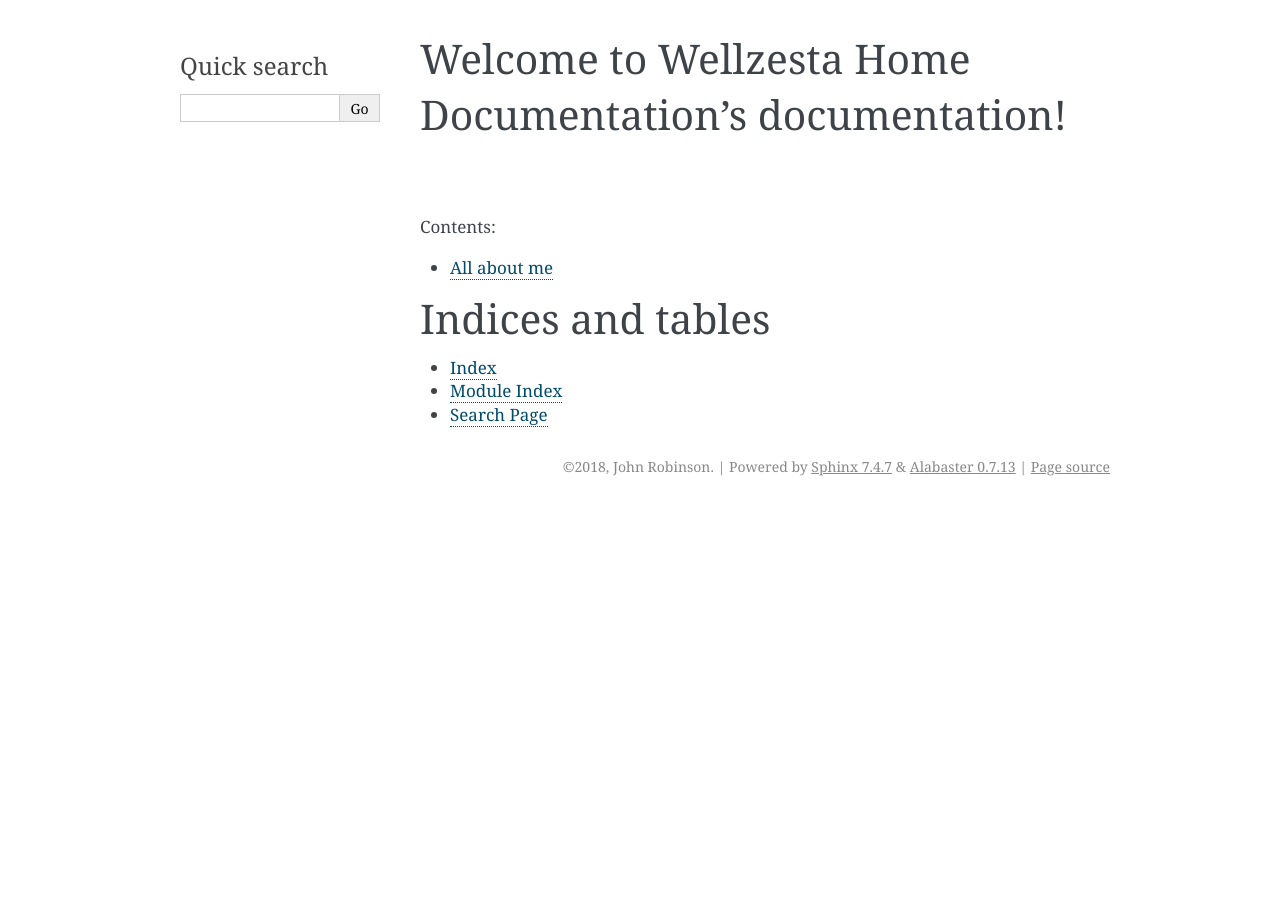
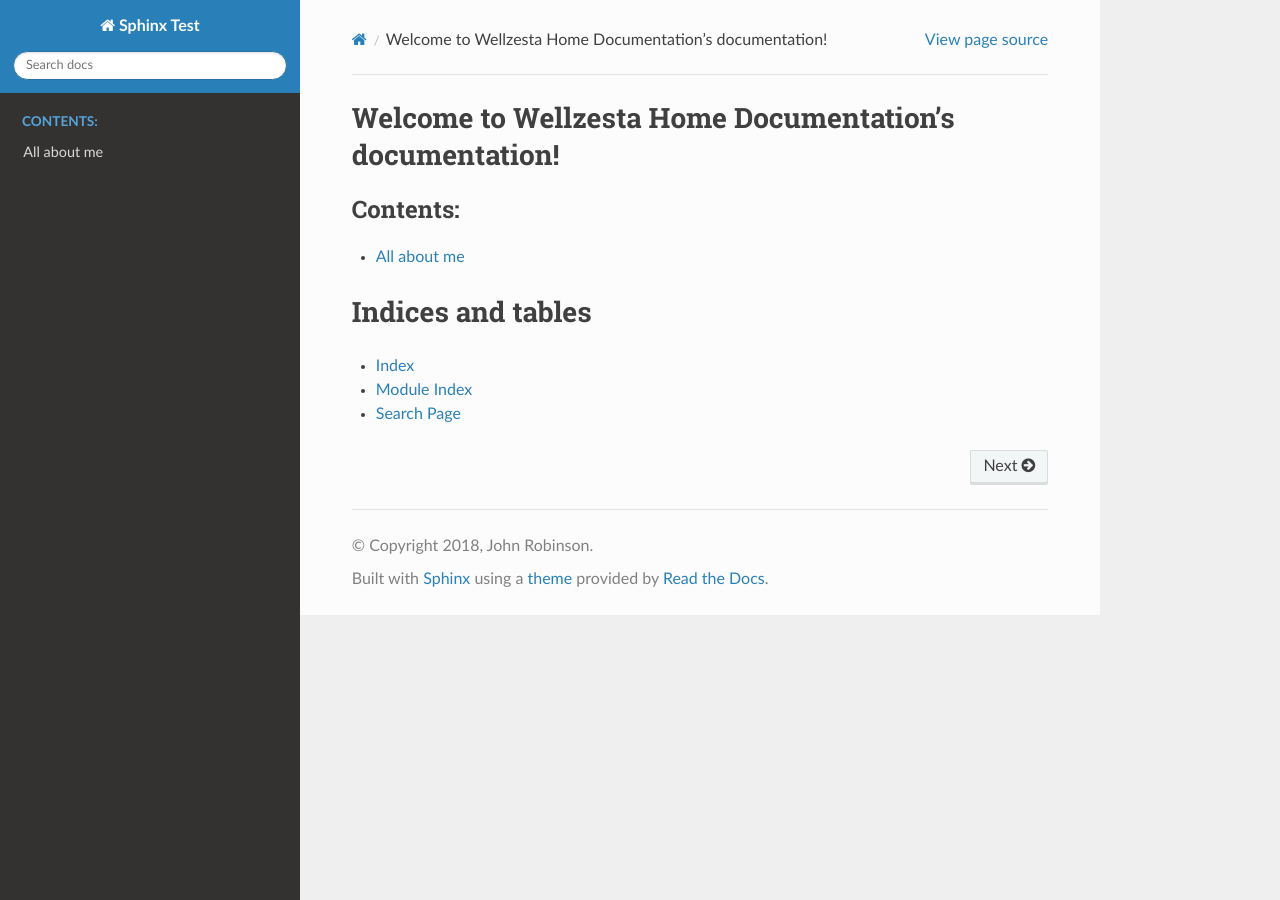
Before and after one commit to johnmrobinson/sphinx-test, a Sphinx documentation site: the page built from docs/index.rst, in a window 1280 px wide. Built offline with Sphinx 7.4.7 and the Read the Docs theme 2.0.0, drawn with Linux system fonts in a browser that asks for light colours.

Commit message:
changed theme to sphinx_rtd_theme
Instructions: https://sphinx-rtd-theme.readthedocs.io/en/latest/

```diff
--- a/docs/conf.py
+++ b/docs/conf.py
@@ -83,7 +83,9 @@
 # The theme to use for HTML and HTML Help pages.  See the documentation for
 # a list of builtin themes.
 #
-html_theme = 'alabaster'
+
+#html_theme = 'alabaster'
+html_theme = "sphinx_rtd_theme"
 
 # Theme options are theme-specific and customize the look and feel of a theme
 # further.  For a list of options available for each theme, see the
```
Also changed, not shown: README.md (+35 -0 lines).
